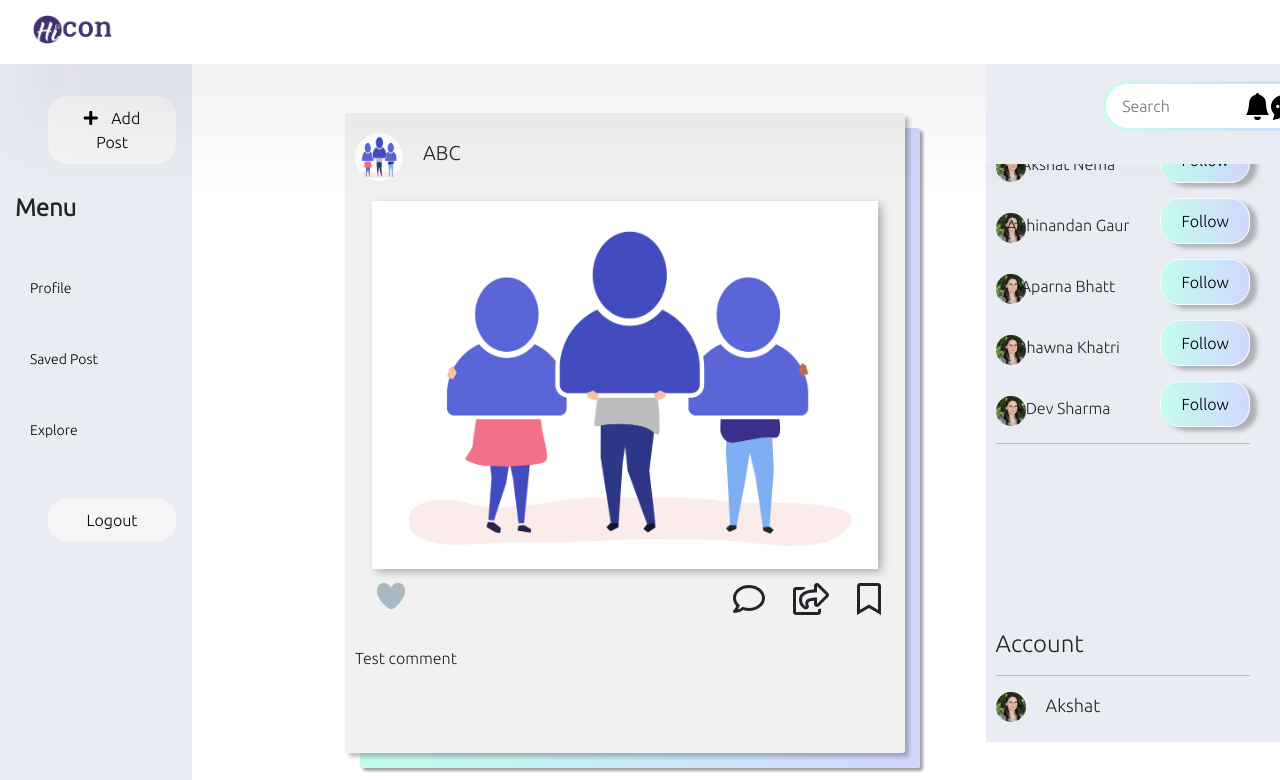
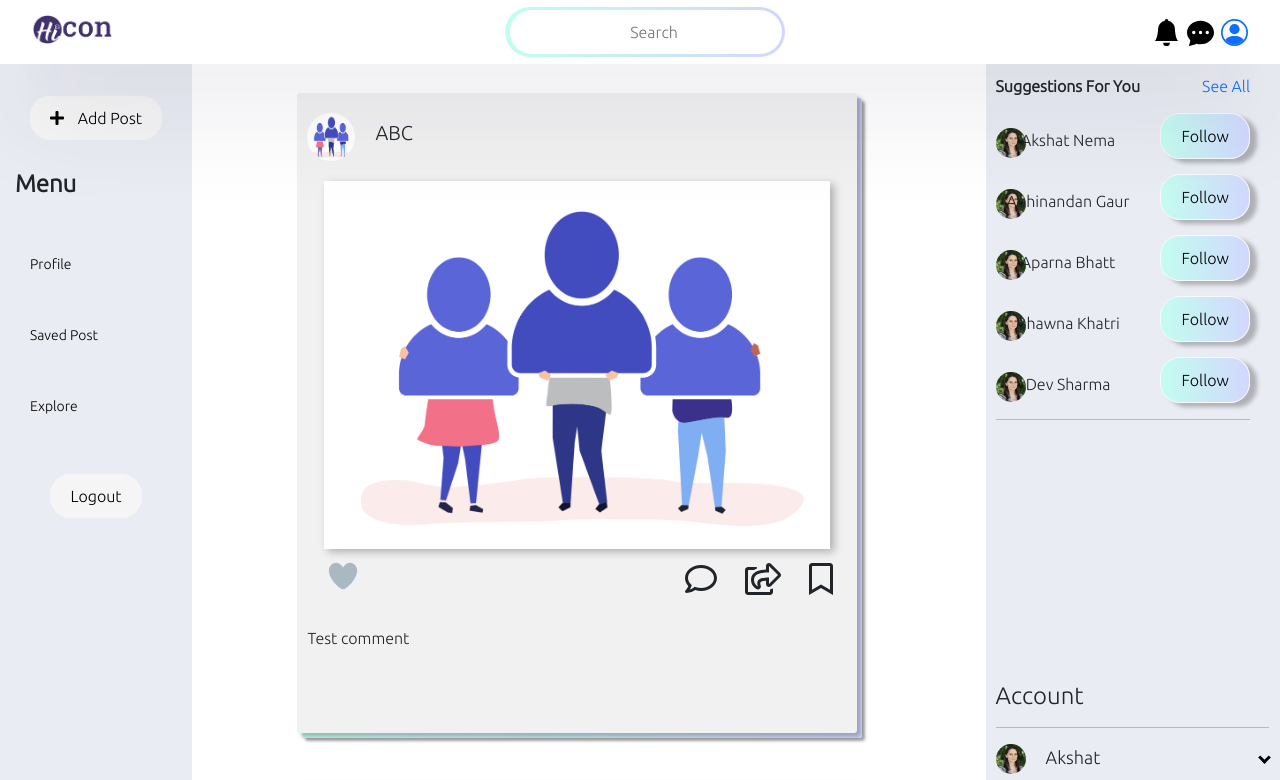
Before and after one commit to akshatnema/Social-Media-Platform, a React (Create React App) app in the folder Client side/: page / in a window 1280 px wide. Shown: the top 780 px of the page. Built offline with nearby package versions, Linux system fonts and the light colour scheme; sample sign-in values are in the browser's storage.

Commit message:
Co-authored-by: aparna-bhatt <aparna-bhatt@users.noreply.github.com> Co-authored-by: Akshat Nema <AKSHATNEMA@users.noreply.github.com>

```diff
--- a/Client side/src/components/Navbar/Navbar.css
+++ b/Client side/src/components/Navbar/Navbar.css
@@ -52,7 +52,7 @@ li{
       );
       border-radius: 25px;
       width: 13.5rem;
-      margin-left: 35%;
+      margin-left: 22%;
 }
 
 .search{
--- a/Client side/src/components/Navbar/Navbar.jsx
+++ b/Client side/src/components/Navbar/Navbar.jsx
@@ -1,5 +1,5 @@
 import React from "react";
-import "./Navbar.css";
+import "./Navbar.scss";
 import { IconContext } from "react-icons/lib";
 import { FaSearch } from "react-icons/fa";
 import { BsFillChatDotsFill, BsPeopleCircle, BsBellFill } from "react-icons/bs";
@@ -17,20 +17,23 @@ export const Navbar = () => {
 
         {/* 2nd Search */}
 
-        <div className="mid">{/* <h1>mid</h1> */}</div>
+        <div className="mid">
+          {/* <h1>mid</h1> */}
+          <div className="search-outline">
+            <input type="text" placeholder="Search" className="search" />
+          </div>
+        </div>
 
         {/* 3rd Icons */}
 
         <IconContext.Provider value={{ color: "Black", size: "2em" }}>
           <div className="right">
             <ul className="right-desktop">
-              <div className="search-outline"><input type="text" placeholder="Search" className="search" /></div>
-
               <li>
                 <a href="" target="_blank">
                   {" "}
                   {/* notification*/}
-                  <BsBellFill size={27}/>
+                  <BsBellFill size={27} />
                 </a>
               </li>
 
@@ -38,7 +41,7 @@ export const Navbar = () => {
                 <a href="" target="_blank">
                   {" "}
                   {/* messages/chat */}
-                  <BsFillChatDotsFill size={27}/>
+                  <BsFillChatDotsFill size={27} />
                 </a>
               </li>
 
@@ -46,7 +49,7 @@ export const Navbar = () => {
                 <a href="" target="_blank">
                   {" "}
                   {/* user profile */}
-                  <BsPeopleCircle size={27}/>
+                  <BsPeopleCircle size={27} />
                 </a>
               </li>
             </ul>
--- /dev/null
+++ b/Client side/src/components/Navbar/Navbar.scss
@@ -0,0 +1,88 @@
+.main-nav{
+ width: 100%;
+ height: 4rem;
+ display: grid;
+ z-index: 2;
+ background: white;
+ grid-template-columns: 2rem 1fr 3fr 2fr 2rem;
+ box-shadow: rgba(50, 50,93, 0.25) 0px 50px 100px -20px,
+ rgba(0, 0, 0, 0.3) 0px 30px 60px -30px;
+ position: fixed;
+ a{
+ text-decoration: none;
+ }
+
+ li{
+     list-style: none;
+ }
+
+
+ .logoo{
+     display: grid;
+     grid-column: 2/3;
+     height: 4rem;
+     /* justify-content: start;
+     align-items: center; */
+ }
+
+ .logoo img{
+     width: 40%;
+     margin:15px 0;
+ }
+
+ .mid{
+
+     grid-column: 3/4;
+     height: 4rem;
+     display: flex;
+     justify-content: space-around;
+     align-items: center;
+     text-align: right;
+
+ }
+
+ .search-outline{
+     padding: 3px;
+     background: linear-gradient(
+         90deg,
+         rgba(195, 253, 239, 1) 0%,
+         rgba(210, 215, 253, 1) 100%
+       );
+       border-radius: 25px;
+       width: 17.5rem;
+       margin-left: 35%;
+ }
+
+ .search{
+       width: 17rem;
+       border: none;
+       border-radius: 25px;
+       font-size: 16px;
+       /* padding: 1%; */
+       padding-left:1rem;
+       padding-top: 10px;
+       padding-bottom: 10px;
+         outline: none;
+         text-align: center;
+ }
+
+
+ .right {
+     grid-column: 4/5;
+ }
+
+ .right ul{
+     height: 4rem;
+     display: grid;
+     grid-template-columns: 8fr repeat(3, 1fr);
+     align-items: center;
+ }
+
+ .right ul li{
+     text-align: right;
+ }
+
+ .right ul li:first-child{
+     grid-column: 2/3;
+ }
+}
--- a/Client side/src/components/Post/Post.scss
+++ b/Client side/src/components/Post/Post.scss
@@ -13,8 +13,8 @@
     border-radius: 3px;
     height: inherit;
     position: relative;
-    top: -15px;
-    left: -15px;
+    top: -5px;
+    left: -5px;
     margin: auto;
     padding: 10px;
   }
--- a/Client side/src/components/Right-Side-bar/Bar.jsx
+++ b/Client side/src/components/Right-Side-bar/Bar.jsx
@@ -1,31 +1,47 @@
-import "./Bar.scss"
+import "./Bar.scss";
 import Profile from "./Profile";
 import img from "./pic.jpg";
 
 function Bar(props) {
   return (
-        <div className="col-3 right">
-        <div className="d-lg-inline-flex">
-        <span><strong>Suggestions For You</strong></span>
-        <span><a href="https://github.com/" class="right-a">See All</a></span>
+    <div className="right1">
+      <div>
+        <div className="d">
+          <span>
+            <strong>Suggestions For You</strong>
+          </span>
+          <span>
+            <a href="https://github.com/" class="right-a">
+              See All
+            </a>
+          </span>
         </div>
-        <Profile name="Akshat Nema"  />
-        <Profile name="Abhinandan Gaur"  />
+        <Profile name="Akshat Nema" />
+        <Profile name="Abhinandan Gaur" />
         <Profile name="Aparna Bhatt" />
         <Profile name="Bhawna Khatri" />
         <Profile name="Dev Sharma" />
         <hr />
+      </div>
       <div className="account">
         <h4>Account</h4>
         <hr />
         <div className="d-lg-inline-flex acc-details">
-          <img src={img} alt="profile" height="30px" width="30px" className="img"></img>
+          <img
+            src={img}
+            alt="profile"
+            height="30px"
+            width="30px"
+            className="img"
+          ></img>
           <div className="acc-name">{props.user}</div>
-          <p><i class="arrow down"></i></p>
+          <p>
+            <i class="arrow down"></i>
+          </p>
         </div>
       </div>
     </div>
-       )
+  );
 }
 
 export default Bar;
--- a/Client side/src/components/Right-Side-bar/Bar.scss
+++ b/Client side/src/components/Right-Side-bar/Bar.scss
@@ -1,34 +1,42 @@
-.right{
-    position: fixed;
-    left: 77%;
-    width:23%;
+.right1 {
+  position: fixed;
+  left: 77%;
+  width: 23%;
   background-color: #eaecf3;
   padding: 10px 30px 10px 10px;
   top: 4rem;
-}
+  height:100vh;
+  display: flex;
+  flex-direction: column;
+  justify-content: space-between;
 
-  .right-a{
+  .right-a {
     text-decoration: none;
-    margin-left:100px;
-    margin-top:13px;
+    margin-top: 13px;
   }
 
-  .account{
-    margin-top:73%;
+  .account {
+    position: absolute;
+    bottom: 80px;
   }
- .acc-name{
-   font-size:18px;
-   margin-left: 20px;
- }
+  .acc-name {
+    font-size: 18px;
+    margin-left: 20px;
+  }
   .arrow {
     border: solid black;
     border-width: 0 3px 3px 0;
     display: inline-block;
     padding: 3px;
-    margin-left: 200px;
+    margin-left:10rem;
   }
 
   .down {
     transform: rotate(45deg);
     -webkit-transform: rotate(45deg);
   }
+  .d{
+    display: flex;
+    justify-content: space-between;
+  }
+}
--- a/Client side/src/components/Side-bar/Side-bar.scss
+++ b/Client side/src/components/Side-bar/Side-bar.scss
@@ -46,9 +46,7 @@
     border: none;
     border-radius: 20px;
     padding: 10px 20px;
-    margin-left: 25%;
     margin-top: 2rem;
-    width:8rem;
   }
   .btns:hover {
     background: linear-gradient(
--- a/Client side/src/components/Side-bar/left.jsx
+++ b/Client side/src/components/Side-bar/left.jsx
@@ -4,15 +4,17 @@ import './Side-bar.scss';
 function Left(props) {
   return (
     <div class="left-cont left">
-      <button class="btns">
+     <center>
+     <button class="btns">
         {" "}
         <i class="fas fa-plus"></i> Add Post
-      </button>
+      </button></center>
       <h3>Menu</h3>
       <Button type="Profile" />
       <Button type="Saved Post" />
       <Button type="Explore" />
-      <button class="btns" onClick={props.Logout}> Logout</button>
+      <center>
+      <button class="btns" onClick={props.Logout}> Logout</button></center>
     </div>
   );
 }
--- a/Client side/src/pages/homepage/home.scss
+++ b/Client side/src/pages/homepage/home.scss
@@ -5,6 +5,8 @@ margin: 0;
 }
 .Homepage{
     .posts{
+        margin-left: 15%;
+        margin-right: 24%;
         padding: 4% 0;
     }
 }
```
Lines whose indentation alone changed are shown as unchanged.
